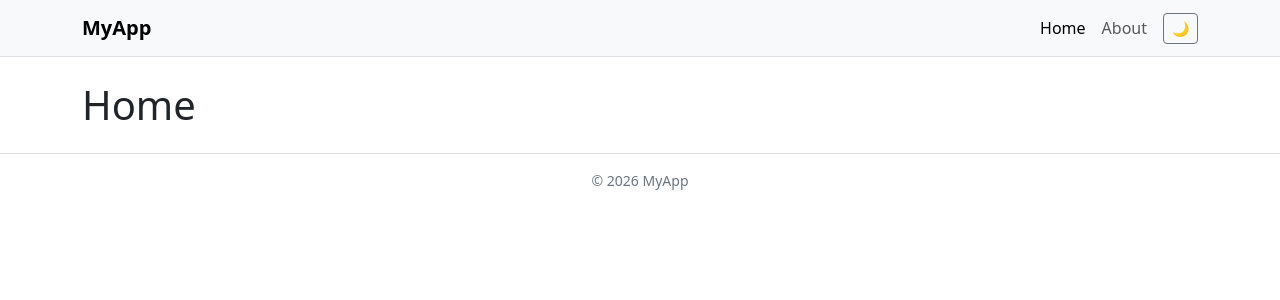
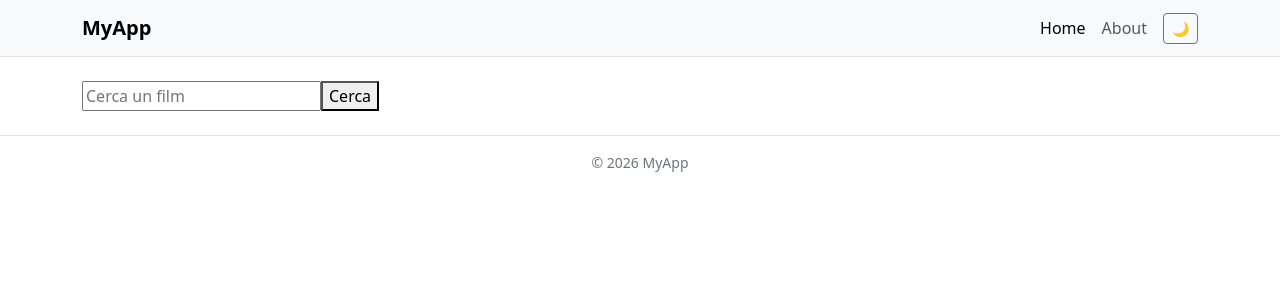
Before and after one commit to MarcoFiordi/react-boolflix, a React (Vite) app: page / in a window 1280 px wide. Shown: the top 300 px of the page. Built offline with nearby package versions, Linux system fonts and the light colour scheme.

Commit message:
aggiunta ricerca film e fetch TMDB

```diff
--- /dev/null
+++ b/src/components/SearchMovie.jsx
@@ -0,0 +1,43 @@
+import { useState } from "react";
+
+function SearchMovie() {
+    const [searchText, setSearchText] = useState("");
+    const [movies, setMovies] = useState([]);
+
+    function handleSearch() {
+        const token = import.meta.env.VITE_TMDB_READ_ACCESS_TOKEN;
+        const url = `https://api.themoviedb.org/3/search/movie?query=${searchText}&language=it-IT`;
+
+        const options = {
+            method: "GET",
+            headers: {
+                accept: "application/json",
+                Authorization: `Bearer ${token}`,
+            },
+        };
+
+        fetch(url, options)
+            .then((response) => response.json())
+            .then((data) => {
+                setMovies(data.results);
+
+            });
+
+    }
+
+    return (
+        <div>
+            <input type="text"
+                placeholder="Cerca un film"
+                value={searchText}
+                onChange={(event) => setSearchText(event.target.value)}
+            />
+
+            <button onClick={handleSearch}>
+                Cerca
+            </button>
+        </div>
+    );
+}
+
+export default SearchMovie;
--- a/src/pages/HomePage.jsx
+++ b/src/pages/HomePage.jsx
@@ -1,6 +1,11 @@
+import SearchMovie from "../components/SearchMovie";
+
+
 function HomePage() {
   return (
-    <h1>Home</h1>
+    <main>
+      <SearchMovie />
+    </main>
   );
 }
 export default HomePage;
```
